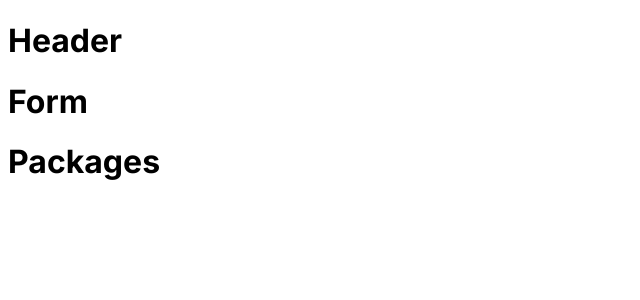
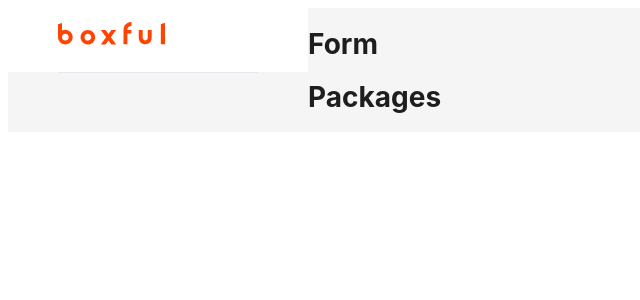
Before and after one commit to cabrera-evil/boxful-frontend, a Next.js app: page / in a window 1280 px wide. Shown: the top 300 px of the page, without its empty margins (0-640 px from the left). Built offline with nearby package versions, Linux system fonts and the light colour scheme.

Commit message:
Feat: header design

```diff
--- a/app/components/header/Header.tsx
+++ b/app/components/header/Header.tsx
@@ -1,9 +1,25 @@
+import Sider from 'antd/es/layout/Sider';
 import React from 'react';
 
-const Header = () => (
-  <div>
-    <h1>Header</h1>
-  </div>
-);
+export default function CustomHeader() {
+  const siderStyles = {
+    borderBottom: '1px solid #E5E8EE',
+    background: 'rgba(255, 255, 255, 0.90)',
+    backdropFilter: 'blur(5px)',
+  };
 
-export default Header;
+  return (
+    <div>
+      <Sider style={siderStyles}>
+      <svg width="107" height="23" viewBox="0 0 107 23" fill="none" xmlns="http://www.w3.org/2000/svg">
+          <path d="M29.8123 22.5202C25.8151 22.5332 22.5886 19.2414 22.5494 15.3618C22.4972 11.1817 25.8804 7.8899 29.9299 7.92909C33.8748 7.96828 37.1536 11.1686 37.1536 15.2312C37.1536 19.2545 33.8879 22.5724 29.8123 22.5202ZM29.8254 18.6013C31.628 18.7189 33.1955 17.0861 33.2347 15.3095C33.2739 13.3762 31.5758 11.8348 29.8254 11.8479C27.9966 11.861 26.5074 13.4024 26.4552 15.1397C26.3899 16.9946 28.0619 18.7189 29.8254 18.6013Z" fill="#FF4300" />
+          <path d="M80.7306 7.95521C82.063 7.94214 83.3562 7.94215 84.6625 7.98133C84.7278 8.16421 84.7017 8.28177 84.7017 8.4124C84.7017 10.8943 84.7148 13.3762 84.7017 15.8582C84.7017 16.8248 85.0674 17.5694 85.8904 18.0788C86.9746 18.745 88.5552 18.5099 89.339 17.3081C89.6525 16.8248 89.7439 16.2892 89.7439 15.7145C89.7308 13.2717 89.7439 10.8159 89.7439 8.37322C89.7439 8.22953 89.7178 8.08583 89.7962 7.88989C91.0632 7.88989 92.3565 7.88989 93.6366 7.88989C93.728 8.03358 93.7019 8.15114 93.7019 8.26871C93.7019 10.829 93.7542 13.3893 93.6888 15.9496C93.6105 18.3923 92.5001 20.2995 90.3579 21.5404C89.0255 22.3111 87.5624 22.5201 86.0602 22.2458C84.0616 21.867 82.5333 20.7828 81.5405 18.9801C80.9527 17.8959 80.7176 16.7464 80.7306 15.5185C80.7437 13.1411 80.7306 10.7506 80.7306 8.37322C80.7306 8.25565 80.7306 8.15115 80.7306 7.95521Z" fill="#FF4300" />
+          <path d="M65.4996 21.8409C65.4996 17.0469 65.4604 12.2528 65.5126 7.44576C65.5518 4.51971 66.9626 2.35129 69.5098 0.914391C70.6202 0.28738 71.8219 0 73.1021 0C73.2327 0 73.3503 0.0261287 73.4809 0.0522541C73.4809 1.34546 73.4809 2.59949 73.4809 3.90576C71.8219 3.80126 70.6202 4.49358 69.8364 5.86517C69.4968 6.47912 69.3139 7.17144 69.4445 7.92908C70.7769 7.92908 72.0963 7.92908 73.4417 7.92908C73.4417 9.13085 73.4417 10.3065 73.4417 11.5083C72.1093 11.5083 70.79 11.5083 69.4053 11.5083C69.4053 15.1005 69.4053 18.6275 69.4053 22.2066C68.0991 22.2066 66.8581 22.2066 65.6041 22.2066H65.4996V21.8409Z" fill="#FF4300" />
+          <path d="M13.6799 11.5344C12.5174 9.5358 10.767 8.3471 8.48098 7.95521C7.14858 7.73315 5.89456 7.90296 4.66666 8.37322C4.1964 8.56916 4.02659 8.73898 3.9874 8.7651V3.122V0.914398L0.00326628 2.20761V3.13506C0.00326628 7.15838 -0.00979765 11.1817 0.0163278 15.205C0.0293905 16.5766 0.408209 17.8698 1.15279 19.0324C2.30231 20.8351 3.93515 21.9193 6.03825 22.3373C7.90622 22.703 9.64356 22.3373 11.2242 21.3445C12.9746 20.2342 14.098 18.6536 14.516 16.5897C14.8817 14.787 14.5943 13.1019 13.6799 11.5344ZM7.30533 18.5622C5.47655 18.4838 3.94821 17.0991 3.96127 15.1266C3.97434 13.1934 5.45043 11.7826 7.3184 11.7565C9.27781 11.7434 10.7278 13.2456 10.7539 15.1266C10.78 17.0207 9.19943 18.5622 7.30533 18.5622Z" fill="#FF4300" />
+          <path d="M58.2109 22.5463L52.8552 15.2573L58.1064 8.02052H53.4038L50.4778 12.0177L47.5517 8.02052H42.8491L48.1003 15.2573L42.7446 22.5463H47.5517L50.4778 18.523L53.4038 22.5463H58.2109Z" fill="#FF4300" />
+          <path d="M107 0.783768V22.1936H102.833V2.28598L107 0.783768Z" fill="#FF4300" />
+        </svg>
+      </Sider>
+    </div>
+  );
+}
--- a/app/layout.tsx
+++ b/app/layout.tsx
@@ -1,11 +1,6 @@
-import type { Metadata } from 'next'
-import { Inter } from 'next/font/google'
-
-const inter = Inter({ subsets: ['latin'] })
-
-export const metadata: Metadata = {
-  title: 'Boxful',
-  description: 'Technical Test',
+export const metadata = {
+  title: 'Boxful Technical Test',
+  description: 'Powered by Next.js, TypeScript, and Ant Design',
 }
 
 export default function RootLayout({
@@ -15,7 +10,7 @@ export default function RootLayout({
 }) {
   return (
     <html lang="en">
-      <body className={inter.className}>{children}</body>
+      <body>{children}</body>
     </html>
   )
 }
--- a/app/page.tsx
+++ b/app/page.tsx
@@ -1,11 +1,22 @@
-import Header from './components/header/Header'
-import Form from './pages/form/Form'
+'use client';
 
-export default function Home() {
-  return (
-    <div>
-      <Header />
-      <Form />
-    </div>
-  )
-}
+import React from 'react';
+import { Layout, Space } from 'antd';
+import CustomHeader from './components/header/Header';
+import Form from './pages/form/Form';
+const { Header, Footer, Sider, Content } = Layout;
+
+const App: React.FC = () => (
+  <Space direction="vertical" style={{ width: '100%' }} size={[0, 48]}>
+    <Layout>
+      <Header style={{ backgroundColor: 'white' }}>
+        <CustomHeader />
+      </Header>
+      <Content>
+        <Form />
+      </Content>
+    </Layout>
+  </Space>
+);
+
+export default App;
```
Also changed, not shown: package.json (+8 -7 lines), 1 other file (tests, documents, lock files or other folders).
